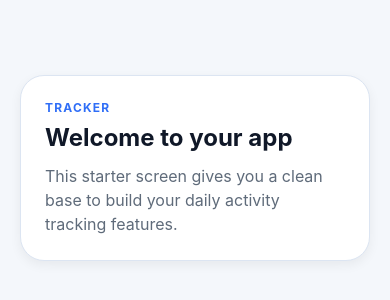
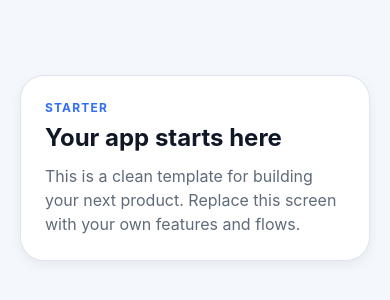
Before and after one commit to addynoven/KINETIC-TODO, a React Native app: screen / in a window 390 px wide. Shown: the part 254-554 px from the top of the page. Built offline with nearby package versions, Linux system fonts and the light colour scheme.

Commit message:
template v1 complete Replace TrackerScreen with StarterScreen and add new template screen

```diff
--- a/App.tsx
+++ b/App.tsx
@@ -1,9 +1,8 @@
 import { StatusBar } from "expo-status-bar";
 import { SafeAreaProvider, SafeAreaView } from "react-native-safe-area-context";
 import { StyleSheet, View } from "react-native";
-
 import { colors } from "./src/core/theme";
-import { TrackerScreen } from "./src/features/tracker/components/TrackerScreen";
+import { StarterScreen } from "./src/features/template/TemplateScreen";
 
 export default function App() {
   return (
@@ -11,7 +10,7 @@ export default function App() {
       <SafeAreaView style={styles.safeArea}>
         <StatusBar style="dark" />
         <View style={styles.container}>
-          <TrackerScreen />
+          <StarterScreen />
         </View>
       </SafeAreaView>
     </SafeAreaProvider>
--- a/src/features/tracker/components/TrackerScreen.tsx
+++ b/src/features/template/TemplateScreen.tsx
@@ -1,15 +1,15 @@
 import { StyleSheet, Text, View } from "react-native";
 
-import { colors, radius, spacing } from "../../../core/theme";
+import { colors, radius, spacing } from "../../core/theme";
 
-export function TrackerScreen() {
+export function StarterScreen() {
   return (
     <View style={styles.card}>
-      <Text style={styles.eyebrow}>Tracker</Text>
-      <Text style={styles.title}>Welcome to your app</Text>
+      <Text style={styles.eyebrow}>Starter</Text>
+      <Text style={styles.title}>Your app starts here</Text>
       <Text style={styles.text}>
-        This starter screen gives you a clean base to build your daily activity
-        tracking features.
+        This is a clean template for building your next product. Replace this
+        screen with your own features and flows.
       </Text>
     </View>
   );
```
